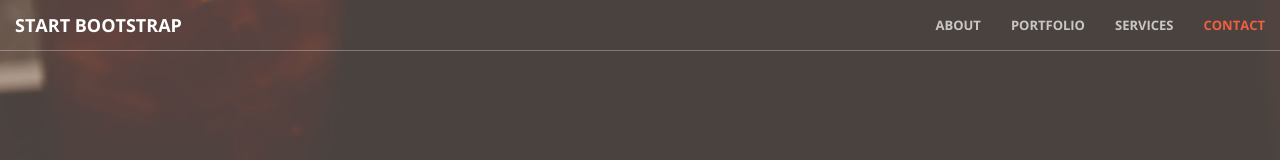
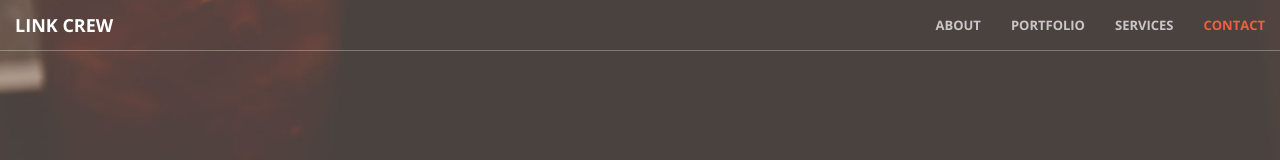
Before and after one commit to LinkCrewDev/linkcrewdev.github.io, a website: page index.html in a window 1280 px wide. Shown: the top 160 px of the page. Drawn offline with nearby package versions, Linux system fonts and the light colour scheme.

Commit message:
Changed some stuff

```diff
--- a/index.html
+++ b/index.html
@@ -9,7 +9,7 @@
     <meta name="description" content="">
     <meta name="author" content="">
 
-    <title>Creative - Start Bootstrap Theme</title>
+    <title>Link Crew</title>
 
     <!-- Bootstrap Core CSS -->
     <link href="vendor/bootstrap/css/bootstrap.min.css" rel="stylesheet">
@@ -43,7 +43,7 @@
                 <button type="button" class="navbar-toggle collapsed" data-toggle="collapse" data-target="#bs-example-navbar-collapse-1">
                     <span class="sr-only">Toggle navigation</span> Menu <i class="fa fa-bars"></i>
                 </button>
-                <a class="navbar-brand page-scroll" href="#page-top">Start Bootstrap</a>
+                <a class="navbar-brand page-scroll" href="#page-top">Link Crew</a>
             </div>
 
             <!-- Collect the nav links, forms, and other content for toggling -->
```
